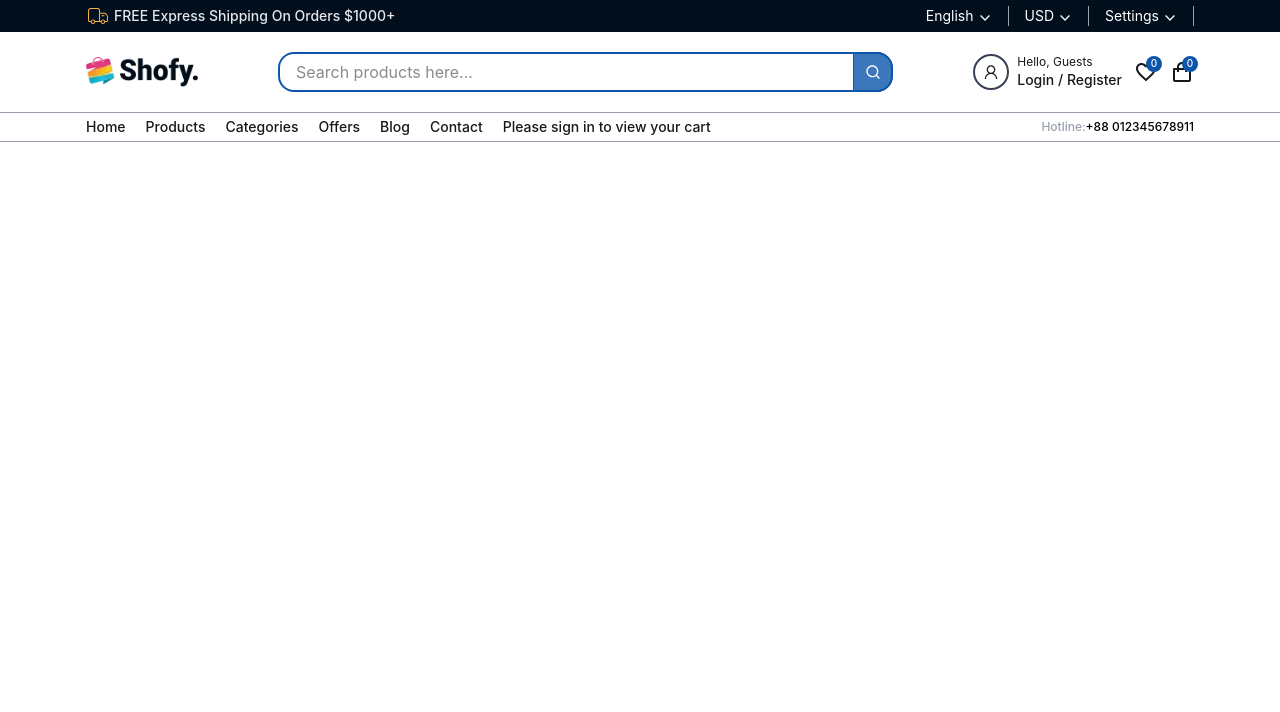
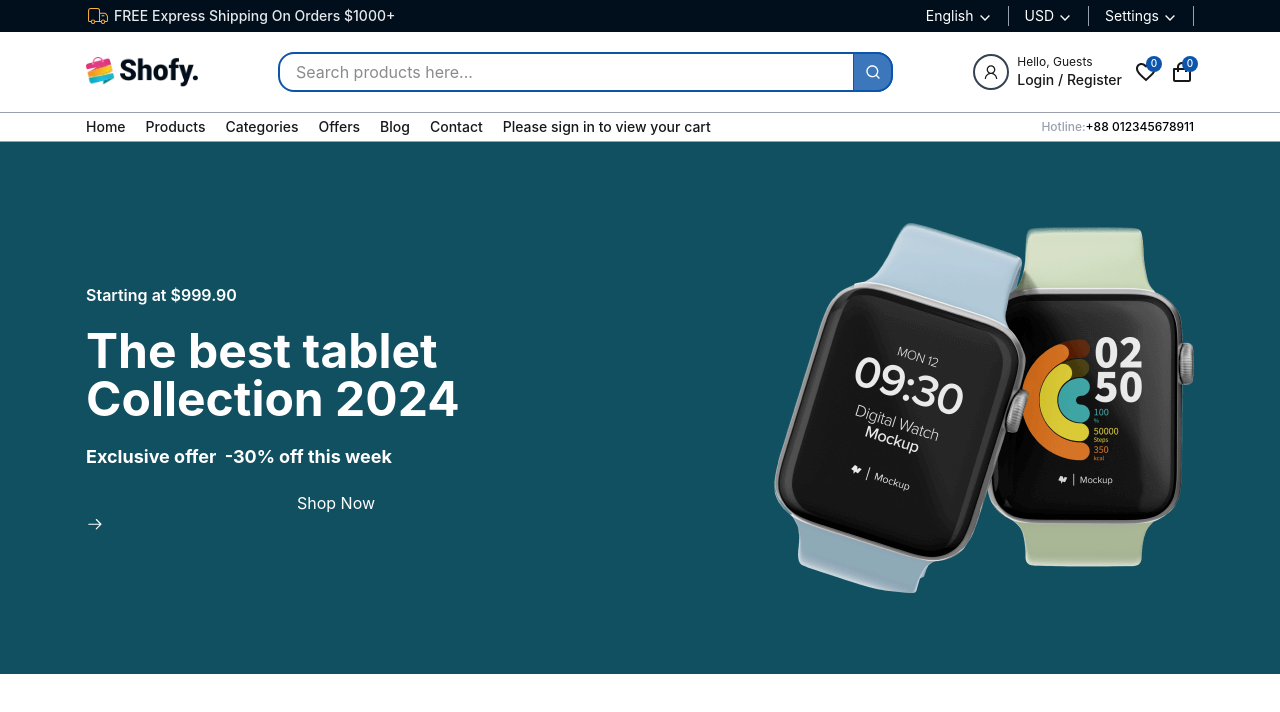
Before and after one commit to Islamul-Hoque/Shop-Sphere, a Next.js app: page / in a window 1280 px wide. Shown: the top 712 px of the page. Built offline with nearby package versions, Linux system fonts and the light colour scheme.

Commit message:
feat(banner): add promotional Banner section with dynamic content, CTA button, and image

```diff
--- a/src/app/globals.css
+++ b/src/app/globals.css
@@ -9,8 +9,10 @@
   default: true;
   --color-primary: #0c55aa;
   --color-secondary: #0989ff;
+
+  --color-base-200: #ffffff;
   --color-lightBg: #f4f7f9;
-  --themeWhite: #ffffff;
+
   --lightYellow: #ffd43a;
   --borderColor: #eaebed;
   --lightText: #55585b;
@@ -28,7 +30,6 @@
   --color-accent: oklch(72% 0.20 55);
 
 
-  --color-base-100: oklch(100% 0 0);
   --color-base-200: oklch(97% 0.01 95);
   --color-base-300: oklch(92% 0.015 95);
 
--- a/src/app/page.tsx
+++ b/src/app/page.tsx
@@ -1,9 +1,9 @@
-import Header from "@/components/header/Header";
+import Banner from "@/components/Banner";
 
 export default function Home() {
   return (
     <div className="">
-
+      <Banner />
     </div>
   );
 }
--- /dev/null
+++ b/src/components/Banner.tsx
@@ -0,0 +1,30 @@
+import React from 'react';
+import Container from './Container';
+import { banner } from '@/constants';
+import Image from 'next/image';
+import { GoArrowRight } from 'react-icons/go';
+import Button from './Button';
+
+const Banner = () => {
+    return (
+        <div className="bg-[#115061] py-20 text-base-100">
+            <Container className='flex flex-col md:flex-row gap-5 justify-between md:items-center'>
+                <div className='flex flex-col gap-5'>
+                    <p className="text-base font-semibold">{banner?.priceText}</p>
+                    <h2 className="text-5xl font-bold max-w-[500px]">{banner?.title}</h2>
+                    <p className="text-lg font-bold">
+                        {banner?.textOne}{" "}
+                        <span className="text-lightYellow mx-1">{banner?.offerPrice}</span>
+                        {banner?.textTwo}
+                    </p>
+                    <Button href={banner?.buttonLink} >
+                        Shop Now <GoArrowRight className="text-lg" />
+                    </Button>
+                </div>
+                <Image src={banner?.image} alt='banner image' priority />
+            </Container>
+        </div>
+    );
+};
+
+export default Banner;
--- /dev/null
+++ b/src/components/Button.tsx
@@ -0,0 +1,11 @@
+import React from 'react';
+
+const Button = ({children, href, className}) => {
+    return (
+        <>
+        <button>{children}</button>
+        </>
+    );
+};
+
+export default Button;
--- a/src/components/header/Header.tsx
+++ b/src/components/header/Header.tsx
@@ -5,7 +5,7 @@ import BottomHeader from './BottomHeader';
 
 const Header = () => {
     return (
-        <div>
+        <div className='sticky top-0 z-50 bg-white'>
             <TopHeader />
             <MiddleHeader />
             <BottomHeader />
--- a/src/components/header/MiddleHeader.tsx
+++ b/src/components/header/MiddleHeader.tsx
@@ -12,7 +12,7 @@ const MiddleHeader = () => {
     return (
         <div className="border-b border-b-gray-400">
             <Container className="py-5 flex items-center gap-4 md:gap-6 lg:gap-20 justify-between">
-                <Link href="/"> <Image src={logo} alt="logo" className="w-28" />  </Link>
+                <Link href="/"> <Image src={logo} alt="logo" priority className="w-28" />  </Link>
                 <SearchInput />
                 <div className="hidden md:inline-flex items-center gap-3">
                     <Link href={"/signin"} className="flex items-center gap-2 text-sm">
--- a/src/components/header/SocialLinks.tsx
+++ b/src/components/header/SocialLinks.tsx
@@ -29,7 +29,7 @@ const SocialLinks = () => {
     return (
         <div className="text-xl py-2 text-white/50 flex items-center gap-x-2">
             {linksData?.map((item, index) => (
-                <Link key={index} href={item?.href} target="_blank" className="hover:text-white duration-300" >
+                <Link key={index} href={item?.href} target="_blank" className="border border-white/20 inline-flex p-2 rounded-full hover:text-primary hover:border-primary duration-300 cursor-pointer" >
                     {item?.icon}
                 </Link>
             ))}
--- a/src/constants/index.ts
+++ b/src/constants/index.ts
@@ -1,3 +1,5 @@
+import { bannerImageOne } from "@/assets";
+
 export const navigation = [
     { title: "Home", href: "/" },
     { title: "Products", href: "/products" },
@@ -6,3 +8,13 @@ export const navigation = [
     { title: "Blog", href: "/blog" },
     { title: "Contact", href: "/contact" },
 ];
+
+export const banner = {
+    priceText: "Starting at $999.90",
+    title: "The best tablet Collection 2024",
+    textOne: "Exclusive offer",
+    offerPrice: "-30%",
+    textTwo: "off this week",
+    buttonLink: "/products",
+    image: bannerImageOne,
+};
```
